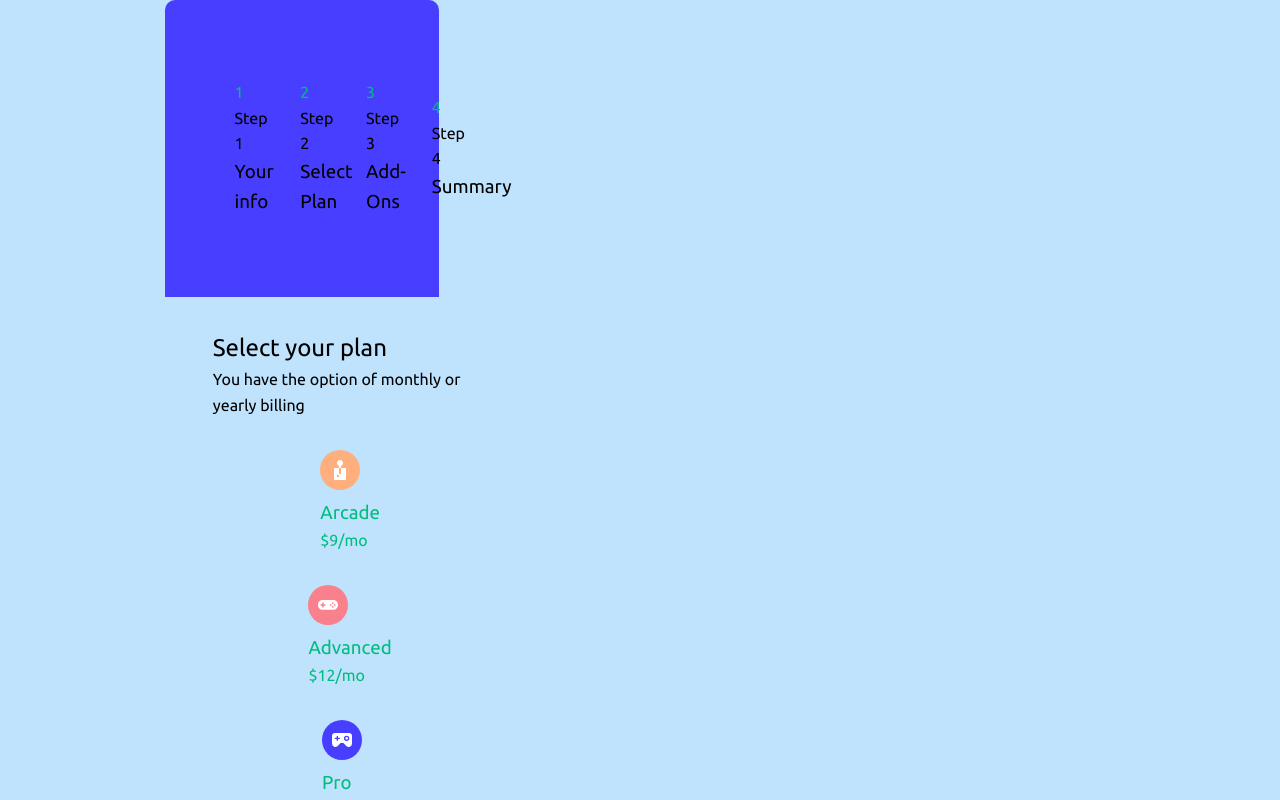
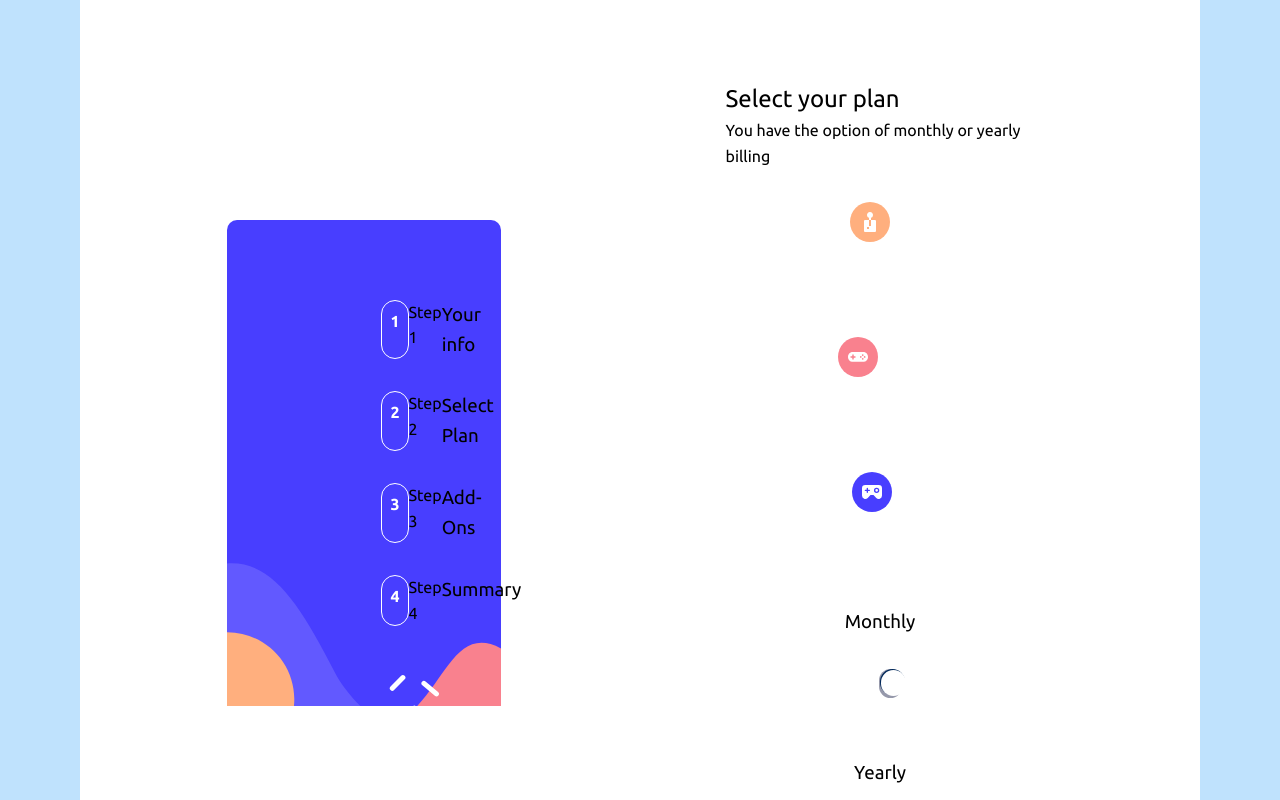
Before and after one commit to purplehippo911/Multi-step_form, a Vue app in the folder vueApp/: page /step-2 in a window 1280 px wide. Shown: the top 800 px of the page. Built offline with nearby package versions, Linux system fonts and the light colour scheme.

Commit message:
started styling FormProcess🎨

```diff
--- a/vueApp/src/App.vue
+++ b/vueApp/src/App.vue
@@ -5,9 +5,13 @@ import ConfirmationButtons  from "./components/ConfirmationButtons.vue";
 </script>
 
 <template>
+    <header>
+        <div class="container row">
+            <FormProcess/>
+        </div>
+    </header>
     <main>
         <div class="container row">
-            <FormProcess/>
             <RouterView/>
             <ConfirmationButtons/>
         </div>
@@ -15,7 +19,7 @@ import ConfirmationButtons  from "./components/ConfirmationButtons.vue";
 </template>
 
 <style lang="scss">
-main {
+main, header {
    .row {
        flex-direction:column;
        section {
@@ -30,9 +34,15 @@ main {
 }
 
 .container {
-    width:80%;
+    width:90%;
     margin:0 auto;
     gap:2rem;
+}
+
+header {
+    .row {
+        flex-direction:column;
+    }
 }
 
 section {
@@ -45,17 +55,30 @@ section {
     padding:5rem;
     background:url("./assets/images/bg-sidebar-mobile.svg") no-repeat;
     background-size:cover;
-    @media screen and (min-width: 700px) {
-        background:url("./assets/images/bg-sidebar-desktop.svg") no-repeat;
+    .container {
+        width:100%;
     }
     .row {
-        justify-content:center;
         .steps-wrapper {
             width:20%;
+            .steps__count {
+                padding:.5em;
+                border:1px solid $White;
+                border-radius:20px;
+                font-weight:700;
+            }
             .steps__text, .steps__title{
                 display:none;
             }
-            @media screen and (min-width: 700px) {
+        }
+    }
+    @media screen and (min-width: 700px) {
+        background:url("./assets/images/bg-sidebar-desktop.svg") no-repeat;
+        .row {
+            flex-direction:column;
+            align-content:flex-start;
+            .steps-wrapper {
+                display:flex;
                 .steps__text, .steps__title{
                     display:block;
                 }
--- a/vueApp/src/assets/main.scss
+++ b/vueApp/src/assets/main.scss
@@ -11,13 +11,14 @@
 a,
 .green {
   text-decoration: none;
-  color: hsla(160, 100%, 37%, 1);
+  color: $White;
   transition: 0.4s;
 }
 
 @media (hover: hover) {
   a:hover {
-    background-color: hsla(160, 100%, 37%, 0.2);
+    color:$Marineblue;
+    background: $Pastelblue;
   }
 }
 
@@ -29,7 +30,10 @@ a,
 
   #app {
     display: grid;
-    grid-template-columns: 1fr 1fr;
-    padding: 0 2rem;
+    grid-template-columns: 30rem 30rem;
+    align-self:center;
+    align-items:center;
+    padding: 5rem;
+    background:$White;
   }
 }
--- a/vueApp/src/components/FormProcess.vue
+++ b/vueApp/src/components/FormProcess.vue
@@ -6,25 +6,25 @@
     <div class="container row">
 
       <div class="steps-wrapper">
-          <a class="steps__count" href="#">1</a>
+          <a class="steps__count" href="/">1</a>
           <p class="steps__text">Step 1</p>
           <h3 class="steps__title">Your info</h3>
       </div>
 
       <div class="steps-wrapper">
-          <a class="steps__count" href="#">2</a>
+          <a class="steps__count" href="/step-2">2</a>
           <p class="steps__text">Step 2</p>
           <h3 class="steps__title">Select Plan</h3>
       </div>
 
       <div class="steps-wrapper">
-          <a class="steps__count" href="#">3</a>
+          <a class="steps__count" href="/step-3">3</a>
           <p class="steps__text">Step 3</p>
           <h3 class="steps__title">Add-Ons</h3>
       </div>
 
       <div class="steps-wrapper">
-          <a class="steps__count" href="#">4</a>
+          <a class="steps__count" href="/step-4">4</a>
           <p class="steps__text">Step 4</p>
           <h3 class="steps__title">Summary</h3>
       </div>
```
